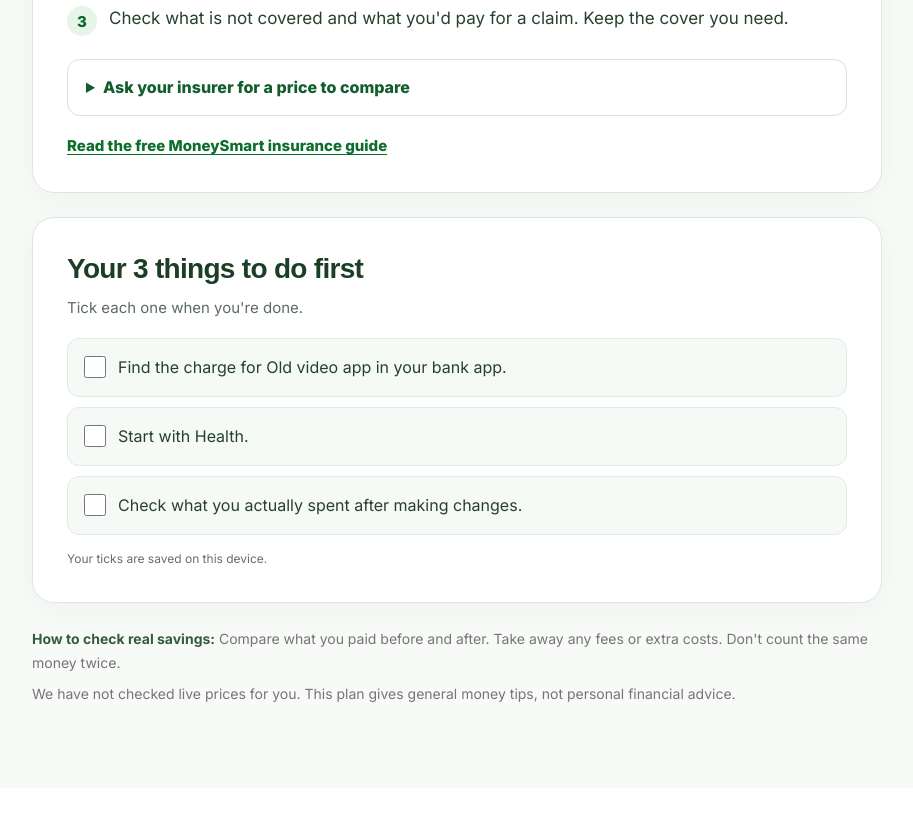
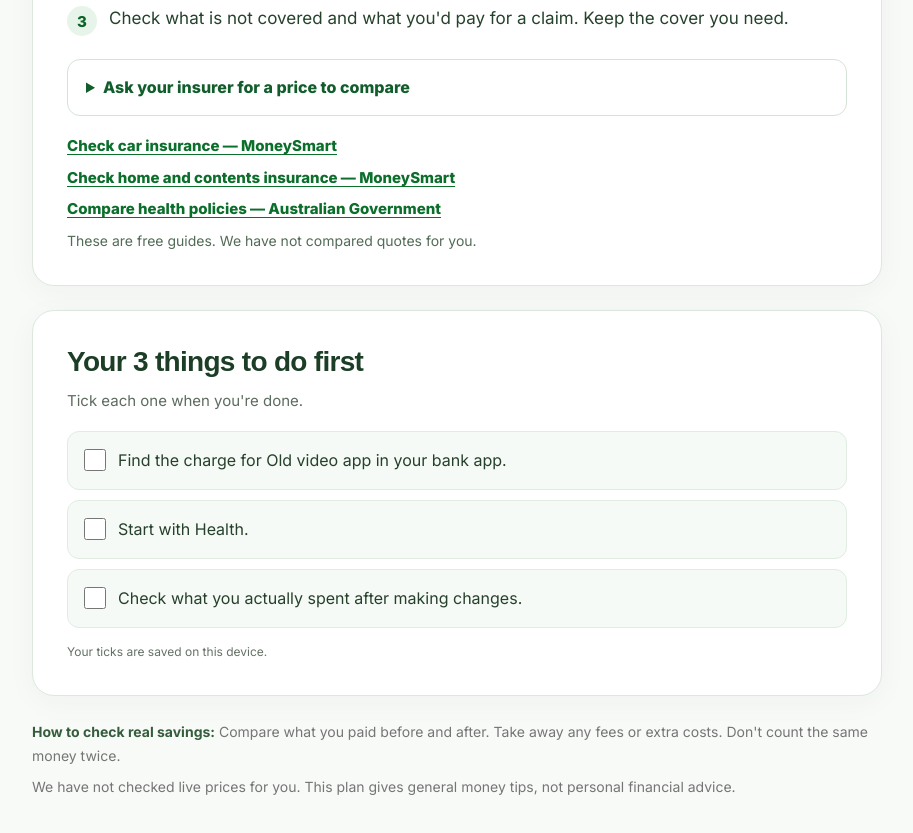
Before and after one commit to SpendShiftOfficial/Spenshiftnew, a Next.js app: page /report-preview in a window 1280 px wide. Shown: the part 1880-2713 px from the top of the page, without its empty margins (183-1096 px from the left). Before the commit the page ends 2668 px from the top, so only its background shows below. Built offline with nearby package versions, Linux system fonts and the light colour scheme; a web font is replaced by a local one.

Commit message:
Phase 1: link to the correct free government guide for each insurance type, not only car insurance

```diff
--- a/app/report/[id]/SimpleSavingsReport.tsx
+++ b/app/report/[id]/SimpleSavingsReport.tsx
@@ -272,7 +272,38 @@ function UsefulHelp({ op, r }: { op: SavingsOpportunity; r: ReportRefinements })
       <span>For other services, open the company's account or billing page.</span>
     </p>
   );
-  if (area === "insurance" || area === "phone") return (
+  if (area === "insurance" || area === "phone") {
+    const guides: Record<string, { label: string; url: string }> = {
+      "Car": {
+        label: "Check car insurance — MoneySmart",
+        url: "https://moneysmart.gov.au/car-insurance/how-to-save-money-on-car-insurance",
+      },
+      "Home or contents": {
+        label: "Check home and contents insurance — MoneySmart",
+        url: "https://moneysmart.gov.au/home-insurance/choosing-home-insurance",
+      },
+      "Health": {
+        label: "Compare health policies — Australian Government",
+        url: "https://www.privatehealth.gov.au/dynamic/search/",
+      },
+      "Life or income protection": {
+        label: "Read about life and income cover — MoneySmart",
+        url: "https://moneysmart.gov.au/how-life-insurance-works",
+      },
+      "Travel": {
+        label: "Check travel insurance — MoneySmart",
+        url: "https://moneysmart.gov.au/other-types-of-insurance/travel-insurance",
+      },
+    };
+    const types = [...new Set(r.insurancePolicies.map(p => p.type))];
+    const specificGuides = types.map(type => guides[type]).filter(
+      (entry): entry is { label: string; url: string } => Boolean(entry),
+    );
+    const generalGuide = {
+      label: "How to check insurance — MoneySmart",
+      url: "https://moneysmart.gov.au/supporting-first-nations-people-with-money-matters/how-to-choose-insurance",
+    };
+    return (
       <>
         <details className={styles.helpDetails}>
           <summary>{area === "insurance" ? "Ask your insurer for a price to compare" : "Ask your phone company about a better plan"}</summary>
@@ -283,15 +314,16 @@ function UsefulHelp({ op, r }: { op: SavingsOpportunity; r: ReportRefinements })
           </div>
         </details>
         <p className={styles.guide}>
-        <a href={area === "insurance"
-          ? "https://moneysmart.gov.au/car-insurance/how-to-save-money-on-car-insurance"
-          : "https://www.acma.gov.au/switch-your-phone-or-internet-provider"}
-          target="_blank" rel="noopener noreferrer">
-          {area === "insurance" ? "Read the free MoneySmart insurance guide" : "Read the free phone switching guide"}
-        </a>
+          {(area === "phone"
+            ? [{ label: "Free phone and internet switching guide — ACMA", url: "https://www.acma.gov.au/switch-your-phone-or-internet-provider" }]
+            : specificGuides.length ? specificGuides : [generalGuide]).map(guide => (
+            <a key={guide.url} href={guide.url} target="_blank" rel="noopener noreferrer">{guide.label}</a>
+          ))}
+          <span>These are free guides. We have not compared quotes for you.</span>
         </p>
       </>
     );
+  }
   return null;
 }
 
```
Lines whose indentation alone changed are shown as unchanged.
